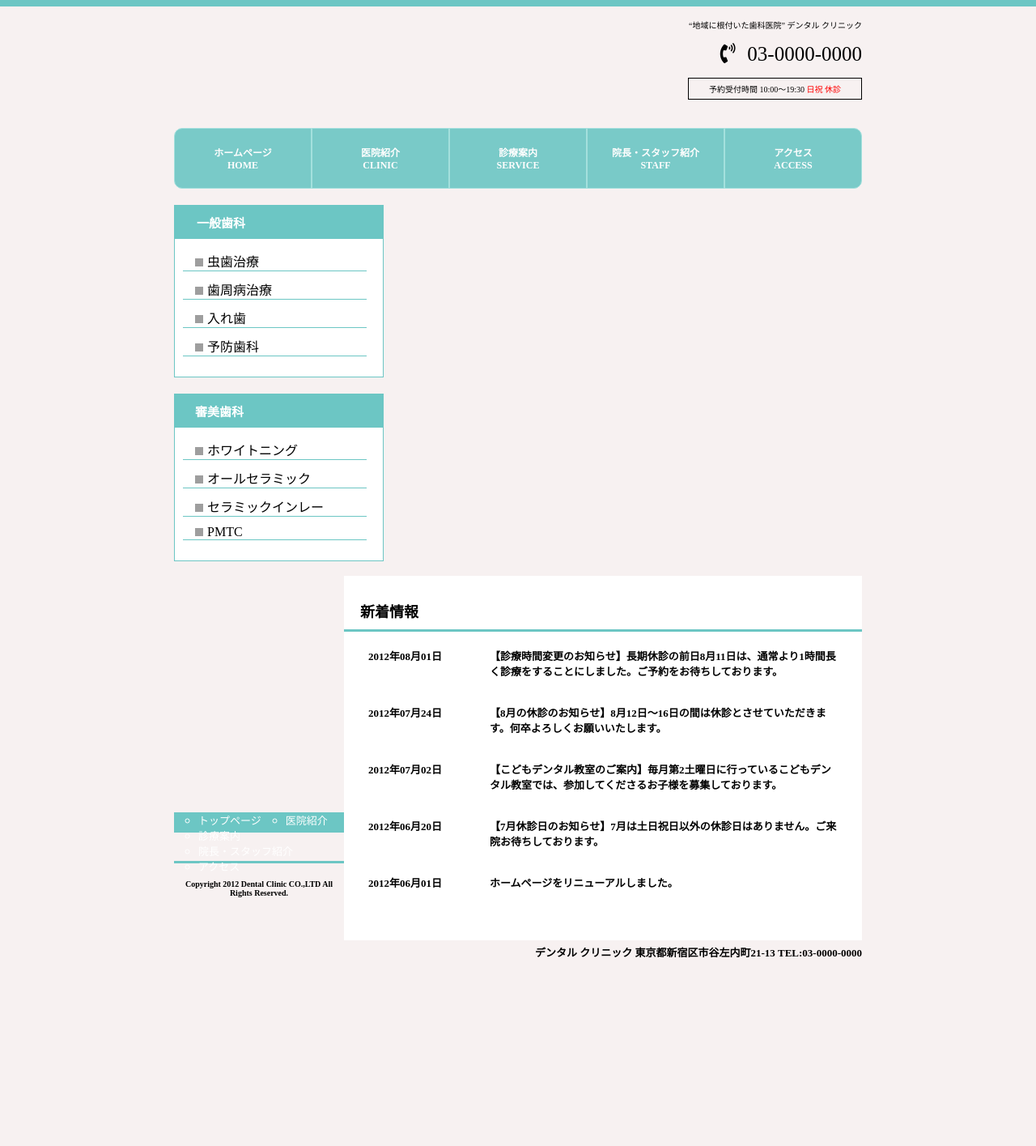
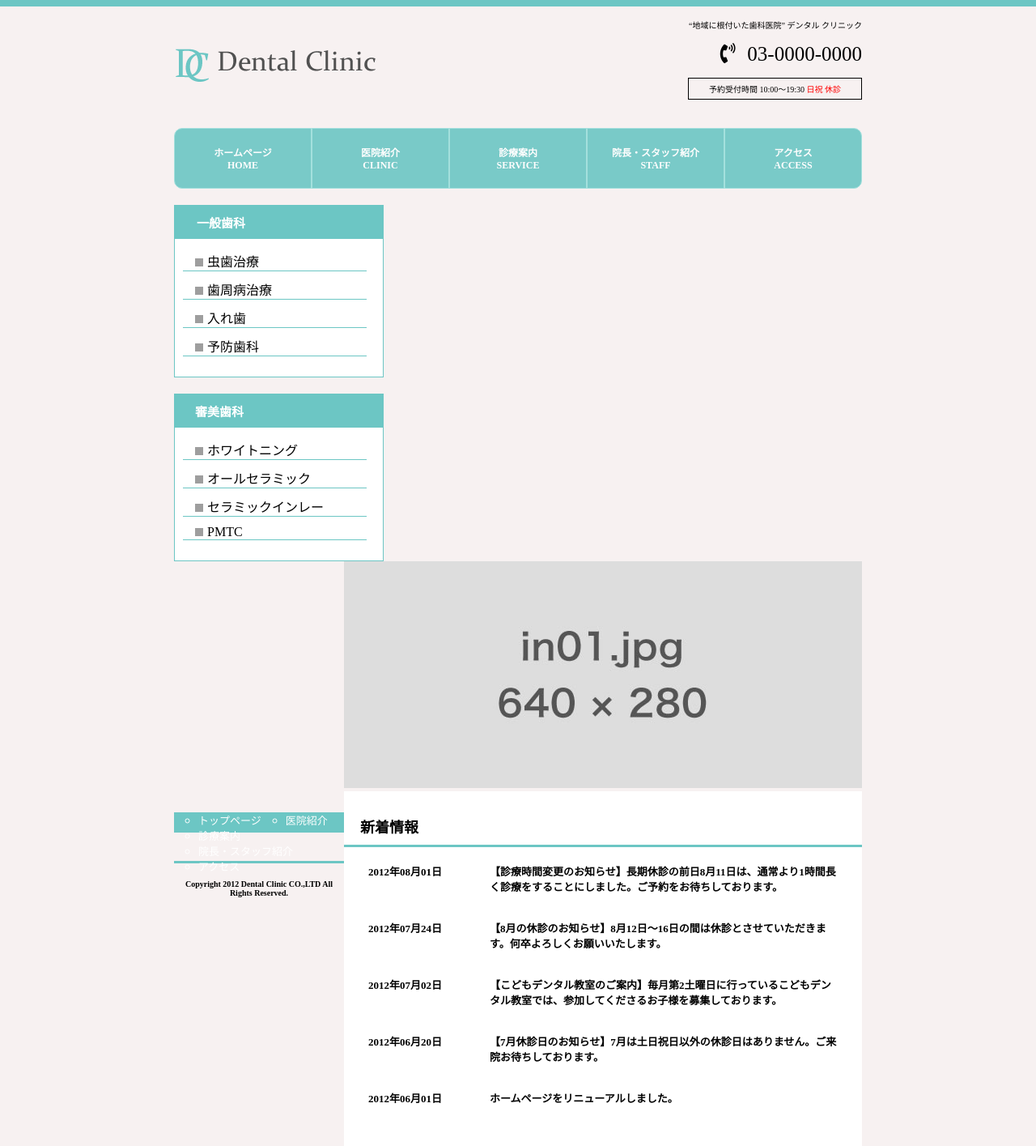
Before and after one commit to owl0003/portfolio2, a plain HTML site: page index.html in a window 1280 px wide. Shown: the top 1415 px of the page at 81% size. Before the commit the page ends 1185 px from the top, so only its background shows below. Drawn offline with nearby package versions, Linux system fonts and the light colour scheme; grey boxes are pictures that could not be loaded.

Commit message:
Update index.html

```diff
--- a/index.html
+++ b/index.html
@@ -15,7 +15,7 @@
     <header>
       <div class="container">
         <div class="logo-left">
-          <img src="img/siteTitle.png" alt="">
+          <img src="siteTitle.png" alt="">
         </div>
         <div class="logo-right">
           <p>“地域に根付いた歯科医院” デンタル クリニック</p>
@@ -83,7 +83,7 @@
           </div>
         </div>
         <div class="right-contents">
-          <img src="img/in01.jpg" alt="">
+          <img src="in01.jpg" alt="">
           <div class="bottom-content">
             <h1 class="bottom-tittle">新着情報</h1>
             <div class="content1">
```
